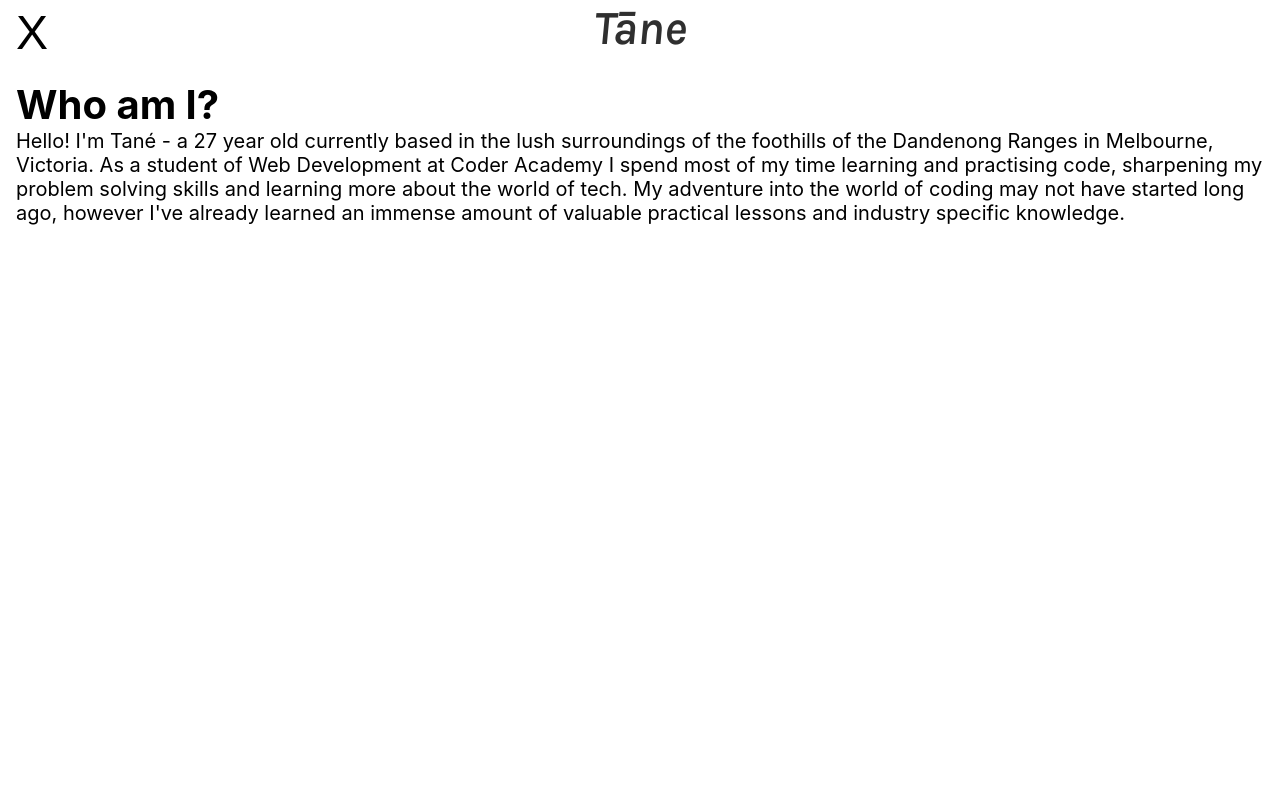
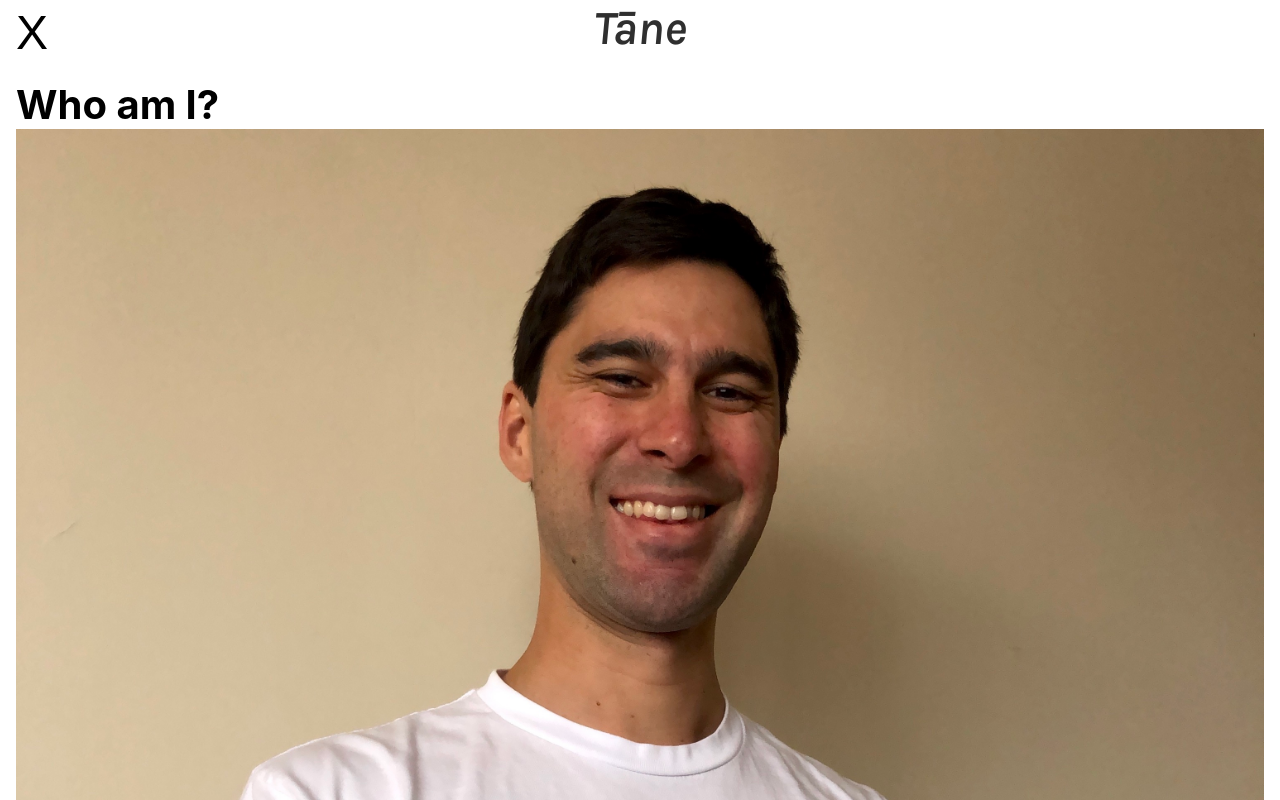
Before and after one commit to Lanruoj/Portfolio, a React (Create React App) app: page /about in a window 1280 px wide. Shown: the top 800 px of the page. Built offline with nearby package versions, Linux system fonts and the light colour scheme.

Commit message:
Create <ImageCard>, add portrait to <About>

```diff
--- a/public/style.css
+++ b/public/style.css
@@ -6,6 +6,6 @@
 
 html,
 body {
-  height: 100vh;
+  /* height: 100vh; */
   overflow-x: hidden;
 }
--- /dev/null
+++ b/src/components/styled/ImageCard.jsx
@@ -0,0 +1,7 @@
+import styled from "styled-components";
+
+const ImageCard = styled.img`
+  max-width: 100%;
+`;
+
+export { ImageCard };
--- a/src/pages/About.jsx
+++ b/src/pages/About.jsx
@@ -1,18 +1,20 @@
 import { Header } from "../components/Header";
+import { ImageCard } from "../components/styled/ImageCard";
 
 export const About = () => {
   return (
     <>
       <Header>Who am I?</Header>
+      <ImageCard src={require("../img/portrait-cropped.jpeg")} />
       <p>
-        Hello! I'm Tané - a 27 year old currently based in the lush surroundings
-        of the foothills of the Dandenong Ranges in Melbourne, Victoria. As a
-        student of Web Development at Coder Academy I spend most of my time
-        learning and practising code, sharpening my problem solving skills and
-        learning more about the world of tech. My adventure into the world of
-        coding may not have started long ago, however I've already learned an
-        immense amount of valuable practical lessons and industry specific
-        knowledge.
+        Hello! I'm Tāne <i>(pronounced Tah-nay)</i> and I'm a 27 year old
+        currently based in the lush surroundings of the foothills of the
+        Dandenong Ranges in Melbourne, Victoria. As a student of Web Development
+        at Coder Academy I spend most of my time learning and practising code,
+        sharpening my problem solving skills and learning more about the world
+        of tech. My adventure into the world of coding may not have started long
+        ago, however I've already learned an immense amount of valuable
+        practical lessons and industry specific knowledge.
       </p>
     </>
   );
```
Also changed, not shown: src/img/portrait-cropped.jpeg (added).
